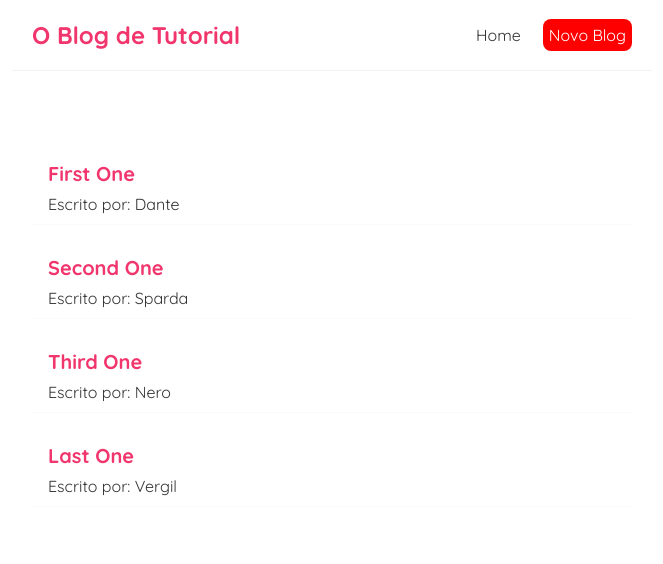
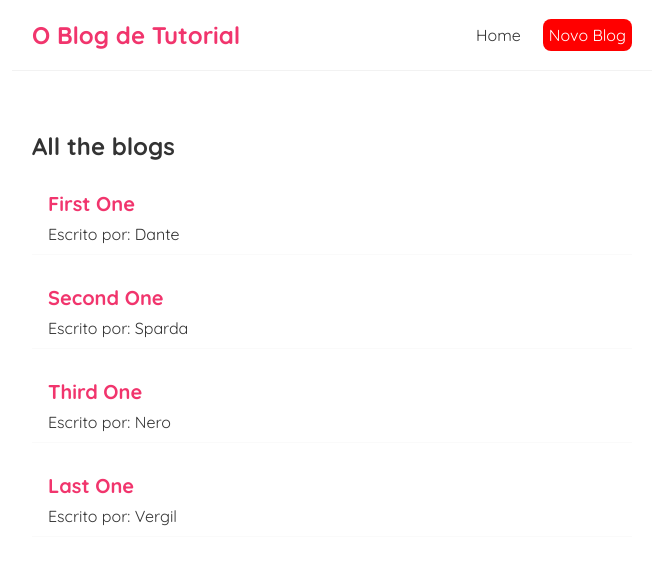
Before and after one commit to Gui37/blog-react-tutorial, a React (Create React App) app: page /create in a window 1280 px wide. Shown: the top 564 px of the page, without its empty margins (308-971 px from the left). Built offline with nearby package versions, Linux system fonts and the light colour scheme.

Commit message:
props usage on react

```diff
--- /dev/null
+++ b/src/BlogList.js
@@ -0,0 +1,16 @@
+const BlogList = ({blogs, title}) =>{
+return(
+    <div className="blog-list">
+        <h2>{title}</h2>
+    {blogs.map((blog) =>(
+        <div className="blog-preview" key={blog.id}>
+
+            <h2>{blog.title}</h2>
+            <p>Escrito por: {blog.author}</p>
+        </div>
+    ))}
+    </div>
+    );
+}
+
+export default BlogList;
--- a/src/Home.js
+++ b/src/Home.js
@@ -1,4 +1,5 @@
 import { useState } from "react";
+import BlogList from "./BlogList";
 const Home = () =>{
     const [blogs, setBlogs] = useState([
         {title:'First One',body:'Lorem ipsum dolor sit amet consectetur adipisicing elit. Dolorum itaque consectetur accusamus minima',author:'Dante',id:1},
@@ -8,13 +9,7 @@
     ]);
     return(
         <div className="home">
-            {blogs.map((blog) =>(
-                <div className="blog-preview" key={blog.id}>
-
-                    <h2>{blog.title}</h2>
-                    <p>Escrito por: {blog.author}</p>
-                </div>
-            ))}
+            <BlogList blogs={blogs} title ='All the blogs'/>
         </div>
     );
 }
```
